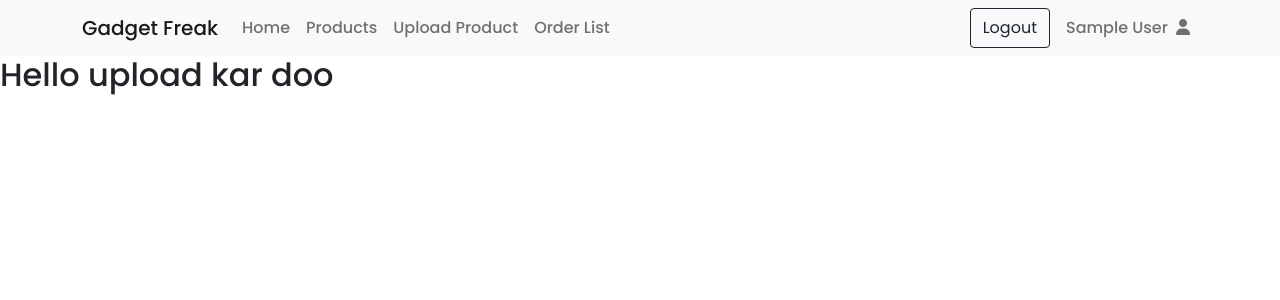
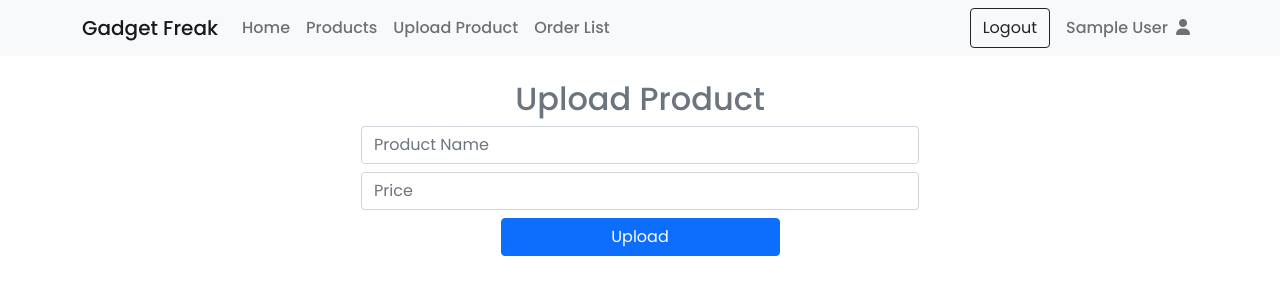
Before and after one commit to mohammadtanim24h/gadget-freak, a React (Create React App) app: page /uploadProduct in a window 1280 px wide. Shown: the top 300 px of the page. Built offline with nearby package versions, Linux system fonts and the light colour scheme; no server answers; sample sign-in values are in the browser's storage.

Commit message:
added upload product and add order

```diff
--- a/package.json
+++ b/package.json
@@ -12,6 +12,7 @@
     "react-bootstrap": "^2.3.1",
     "react-dom": "^18.1.0",
     "react-firebase-hooks": "^5.0.3",
+    "react-hook-form": "^7.30.0",
     "react-router-dom": "^6.3.0",
     "react-scripts": "5.0.1",
     "web-vitals": "^2.1.4"
--- a/src/components/Login/Login.js
+++ b/src/components/Login/Login.js
@@ -10,7 +10,18 @@ const Login = () => {
     let from = location.state?.from?.pathname || "/";
     useEffect(() => {
         if (user) {
-            navigate(from, { replace: true });
+            fetch("http://localhost:5000/login", {
+                method: "POST",
+                headers: {
+                    "content-type": "application/json"
+                },
+                body: JSON.stringify({email: user.user.email})
+            })
+            .then(res => res.json())
+            .then(data => {
+                localStorage.setItem("accessToken", data.token)
+                navigate(from, { replace: true });
+            })
         }
     }, [user]);
     return (
--- a/src/components/Products/Products.js
+++ b/src/components/Products/Products.js
@@ -1,9 +1,40 @@
-import React from 'react';
+import React, { useEffect, useState } from "react";
+import { useAuthState } from "react-firebase-hooks/auth";
+import auth from "../../Firebase/firebase.init";
 
 const Products = () => {
+    const [user] = useAuthState(auth);
+    const [products, setProducts] = useState([]);
+    useEffect(() => {
+        fetch("http://localhost:5000/products")
+            .then((res) => res.json())
+            .then((data) => setProducts(data));
+    }, []);
+
+    const handleOrder = (product) => {
+        console.log(product);
+        fetch("http://localhost:5000/addOrder", {
+            method: "POST",
+            headers: {
+                "content-type": "application/json"
+            },
+            body: JSON.stringify({name: product.name, price: product.price, email: product.email})
+        })
+        .then(res => res.json())
+        .then(data => console.log(data))
+    }
     return (
-        <div>
-            <h2>this is products section</h2>
+        <div className="container">
+            <h2 className="my-4 text-center">Products {products.length}</h2>
+            <div className="row mt-3">
+                {products.map((product) => (
+                    <div key={product._id} className="col-md-4 col-lg-3 p-3 m-3 rounded shadow" style={{width: '18rem'}}>
+                        <h4>{product.name}</h4>
+                        <p>${product.price}</p>
+                        <button onClick={() => handleOrder(product)} className="btn btn-outline-dark">Order Now</button>
+                    </div>
+                ))}
+            </div>
         </div>
     );
 };
--- a/src/components/UploadProduct/UploadProduct.js
+++ b/src/components/UploadProduct/UploadProduct.js
@@ -1,9 +1,35 @@
-import React from 'react';
+import React from "react";
+import { useAuthState } from "react-firebase-hooks/auth";
+import { useForm } from "react-hook-form";
+import auth from "../../Firebase/firebase.init";
 
 const UploadProduct = () => {
+    const [user, loading] = useAuthState(auth);
+    const { register, handleSubmit } = useForm();
+    const onSubmit = (data,e) => {
+        console.log(data)
+        fetch("http://localhost:5000/uploadProduct", {
+            method: "POST",
+            headers: {
+                'authorization': `${user.email} ${localStorage.getItem("accessToken")}`,
+                "content-type": "application/json"
+            },
+            body: JSON.stringify(data)
+        })
+        .then(res => res.json())
+        .then(data => {
+            console.log(data);
+            e.target.reset();
+        })
+    };
     return (
-        <div>
-            <h2>Hello upload kar doo</h2>
+        <div className="container my-4">
+            <h2 className="text-center text-secondary">Upload Product</h2>
+            <form className="w-50 mx-auto text-center" onSubmit={handleSubmit(onSubmit)}>
+                <input className="form-control mb-2" placeholder="Product Name" {...register("name")} required/>
+                <input className="form-control mb-2" placeholder="Price" type="number" {...register("price")} required/>
+                <input className="w-50 text-center btn btn-primary" type="submit" value="Upload" />
+            </form>
         </div>
     );
 };
```
Also changed, not shown: 1 other file (tests, documents, lock files or other folders).
